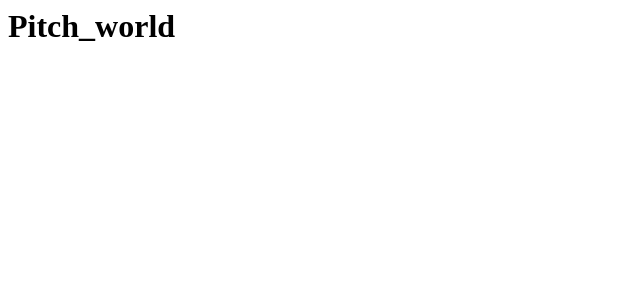
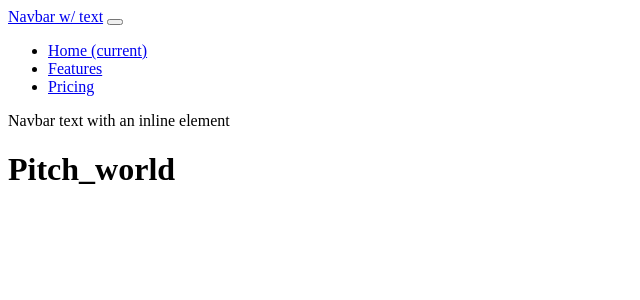
Before and after one commit to 2BWeru/Blog_Today, a Flask app: page / in a window 1280 px wide. Shown: the top 300 px of the page, without its empty margins (0-640 px from the left). Run offline with Flask 2, Linux system fonts and the light colour scheme.

Commit message:
create navbar.html file

```diff
--- a/app/templates/base.html
+++ b/app/templates/base.html
@@ -9,6 +9,10 @@
         {% endif %}
     </head>
     <body>
+        <!-- Navbar block  -->
+        {% block navbar %}
+        {% include 'navbar.html' %}
+        {% endblock %}
         <!-- Content block -->
 
         {% block content %}
--- a/app/templates/index.html
+++ b/app/templates/index.html
@@ -1 +1,5 @@
+{% extends 'base.html'%}
+<!-- content block -->
+{% block content %}
 <h1>Pitch_world</h1>
+{% endblock %}
--- /dev/null
+++ b/app/templates/navbar.html
@@ -0,0 +1,22 @@
+<nav class="navbar navbar-expand-lg navbar-light bg-light">
+    <a class="navbar-brand" href="#">Navbar w/ text</a>
+    <button class="navbar-toggler" type="button" data-toggle="collapse" data-target="#navbarText" aria-controls="navbarText" aria-expanded="false" aria-label="Toggle navigation">
+      <span class="navbar-toggler-icon"></span>
+    </button>
+    <div class="collapse navbar-collapse" id="navbarText">
+      <ul class="navbar-nav mr-auto">
+        <li class="nav-item active">
+          <a class="nav-link" href="#">Home <span class="sr-only">(current)</span></a>
+        </li>
+        <li class="nav-item">
+          <a class="nav-link" href="#">Features</a>
+        </li>
+        <li class="nav-item">
+          <a class="nav-link" href="#">Pricing</a>
+        </li>
+      </ul>
+      <span class="navbar-text">
+        Navbar text with an inline element
+      </span>
+    </div>
+  </nav>
```
